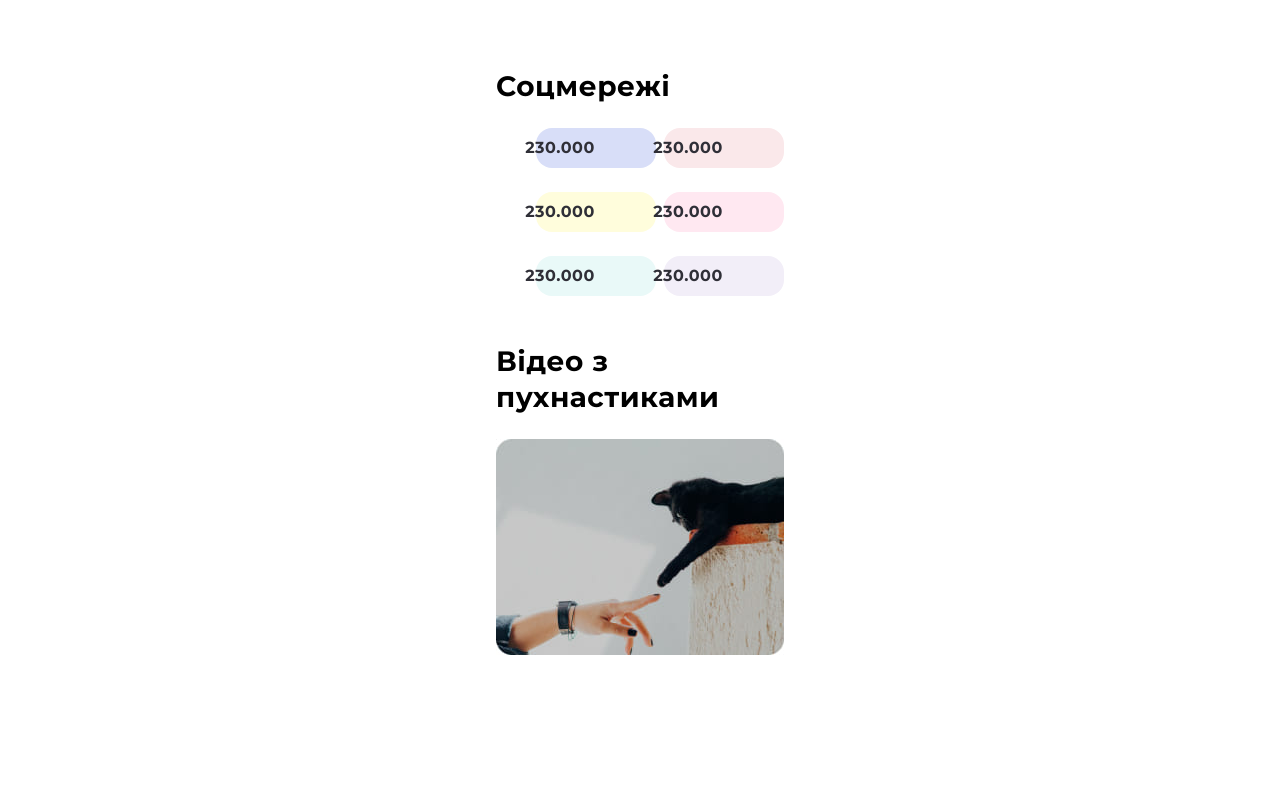
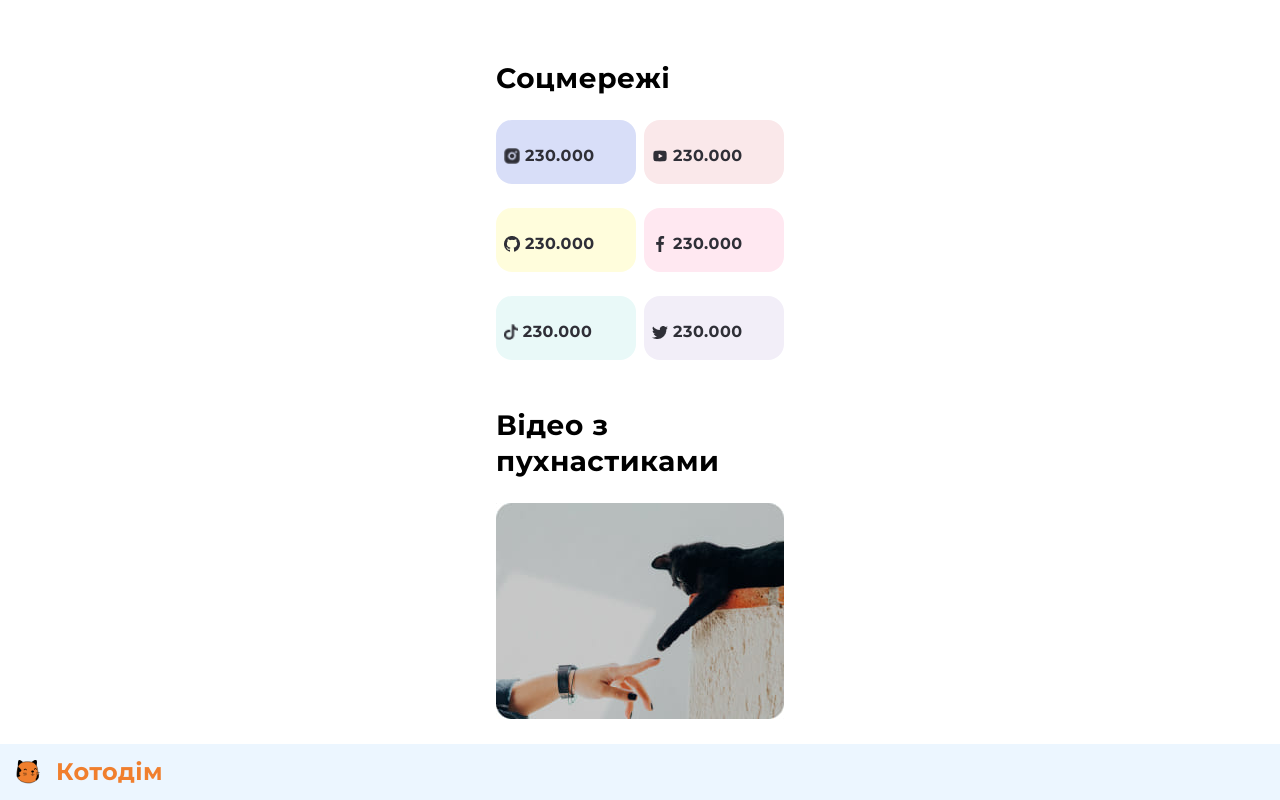
Before and after one commit to RomanaKarasenko/CatHouse, a plain HTML site: page index.html in a window 1280 px wide. Shown: the part 2217-3017 px from the top of the page. Before the commit the page ends 2880 px from the top, so only its background shows below. Drawn offline with Linux system fonts and the light colour scheme.

Commit message:
Add-icons

```diff
--- a/css/styles.css
+++ b/css/styles.css
@@ -33,11 +33,13 @@ body {
   line-height: 40px;
   letter-spacing: 0.5px;
   font-style: normal;
+  margin: 0;
 
 }
 .header{
 display: flex;
  align-items: center;
+ align-content: center;
  height: 56px;
 }
 .headertitle{
@@ -98,8 +100,6 @@ display: grid;
     gap: 48px;
     margin-top: 48px;
 }
-.articles {
-}
 .articlestitle {
 font-size: 16px;
 font-weight: 700;
@@ -129,14 +129,20 @@ letter-spacing: 0.5px;
     display: grid;
     grid-template-columns: repeat(2, 1fr);
     gap: 24px 8px;
+    padding: 0;
 
 }
 
+.socialmediacontent{
+    display: flex;
+    flex-direction: row;
+    align-items: center;
+    align-content: center;
+}
 .socialmediaitems {
     display: grid;
     grid-template-columns: 32px 1fr;
     align-items: center;
-    justify-items: center;
     padding: 8px;
     color: var(--common-black, #2f2f37);
     border-radius: 16px;
@@ -144,6 +150,7 @@ letter-spacing: 0.5px;
     font-size: 16px;
     line-height: 24px;
     letter-spacing: 0.5px;
+    height: 48px;
 }
 
 .socialmediaitems:nth-child(1) {
@@ -176,5 +183,17 @@ letter-spacing: 0.5px;
   line-height: 36px;
   letter-spacing: 0.5px;
 }
-.footer {
+.social-icon {
+    width: 16px;
+    height: 16px;
+    margin-right: 5px;
 }
+.header-footer{
+    display: flex;
+     align-items: center;
+     align-content: center;
+     height: 56px;
+     margin-top: 25px;
+     background-color:#ECF6FF;
+
+    }
--- a/index.html
+++ b/index.html
@@ -70,31 +70,65 @@
         <h2 class="socialmediatitle">Соцмережі</h2>
         <ul class="socialmediaul">
           <li class="socialmediaitems">
-                230.000
+
+              <div class="socialmediacontent">
+                <img src="./images/Vector.png" alt="instagram" class="social-icon">
+                <p class="social-subscribers">230.000</p>
+              </div>
+
           </li>
           <li class="socialmediaitems">
-                230.000
+
+              <div class="socialmediacontent">
+                <img src="./images/youtube.png" alt="youtube" class="social-icon">
+                <p class="social-subscribers">230.000</p>
+              </div>
+
           </li>
           <li class="socialmediaitems">
-                230.000
+
+              <div class="socialmediacontent">
+                <img src="./images/bi_github.png" alt="github" class="social-icon">
+                <p class="social-subscribers">230.000</p>
+              </div>
+
           </li>
           <li class="socialmediaitems">
-                230.000
+
+              <div class="socialmediacontent">
+                <img src="./images/facebook.png" alt="facebook" class="social-icon">
+                <p class="social-subscribers">230.000</p>
+              </div>
+
           </li>
           <li class="socialmediaitems">
-                230.000
+
+              <div class="socialmediacontent">
+                <img src="./images/Vector(1).png" alt="tiktok" class="social-icon">
+                <p class="social-subscribers">230.000</p>
+              </div>
+
           </li>
           <li class="socialmediaitems">
-                230.000
+
+              <div class="socialmediacontent">
+                <img src="./images/bi_twitter.png" alt="twitter" class="social-icon">
+                <p class="social-subscribers">230.000</p>
+              </div>
+
           </li>
         </ul>
       </div>
+
       <div class="videocontainer">
         <h2 class="videotitle">Відео з пухнастиками</h2>
         <img src="./images/picture.jpg" alt="video">
       </div>
     </div>
     </main>
-    <footer class="footer"></footer>
+    <footer class="header-footer">
+      <img class="logo" src="./images/cat(2).svg" alt="logocat" width="24" height="24">
+      <h2 class="headertitle">Котодім</h2>
+    </footer>
   </body>
 </html>
```
Also changed, not shown: images/Vector(1).png (added), images/Vector.png (added), images/bi_github.png (added), images/bi_twitter.png (added), images/facebook.png (added), images/icons.svg (added), images/youtube.png (added). Lines whose indentation alone changed are shown as unchanged.
